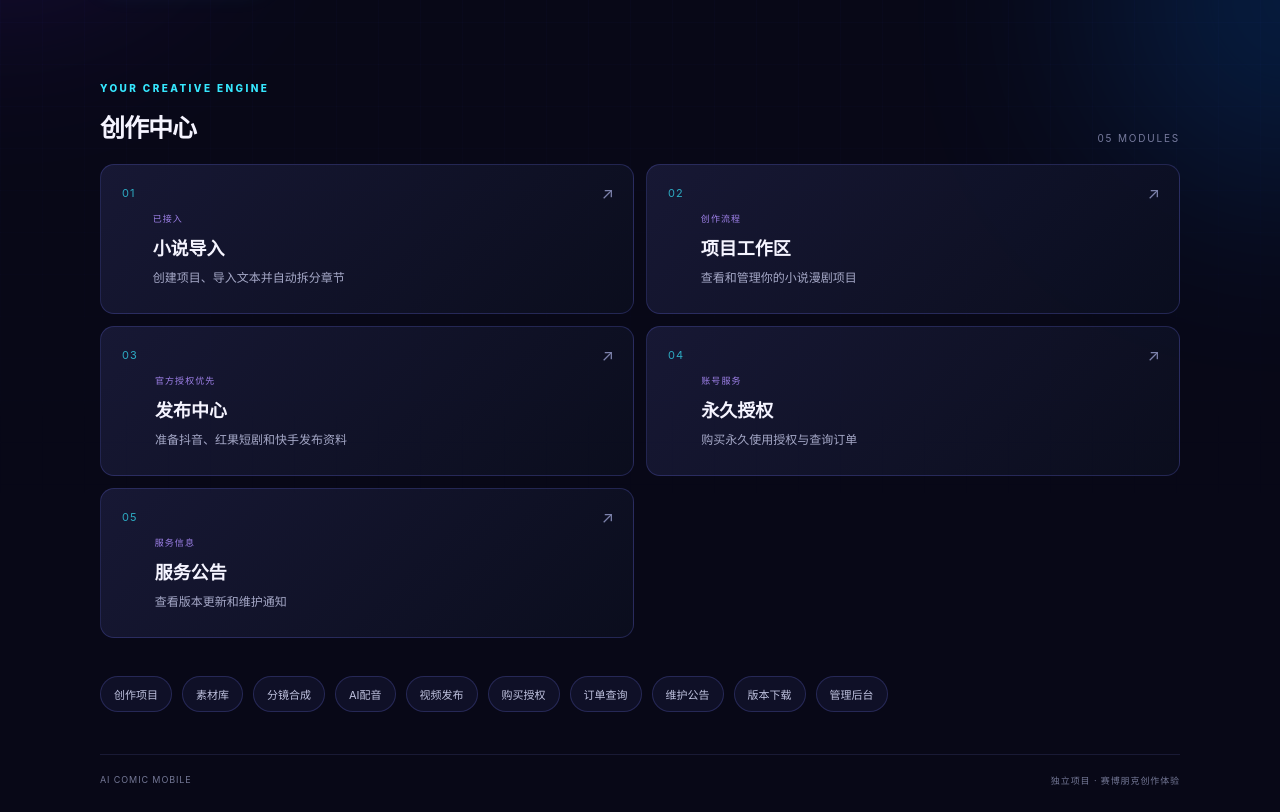
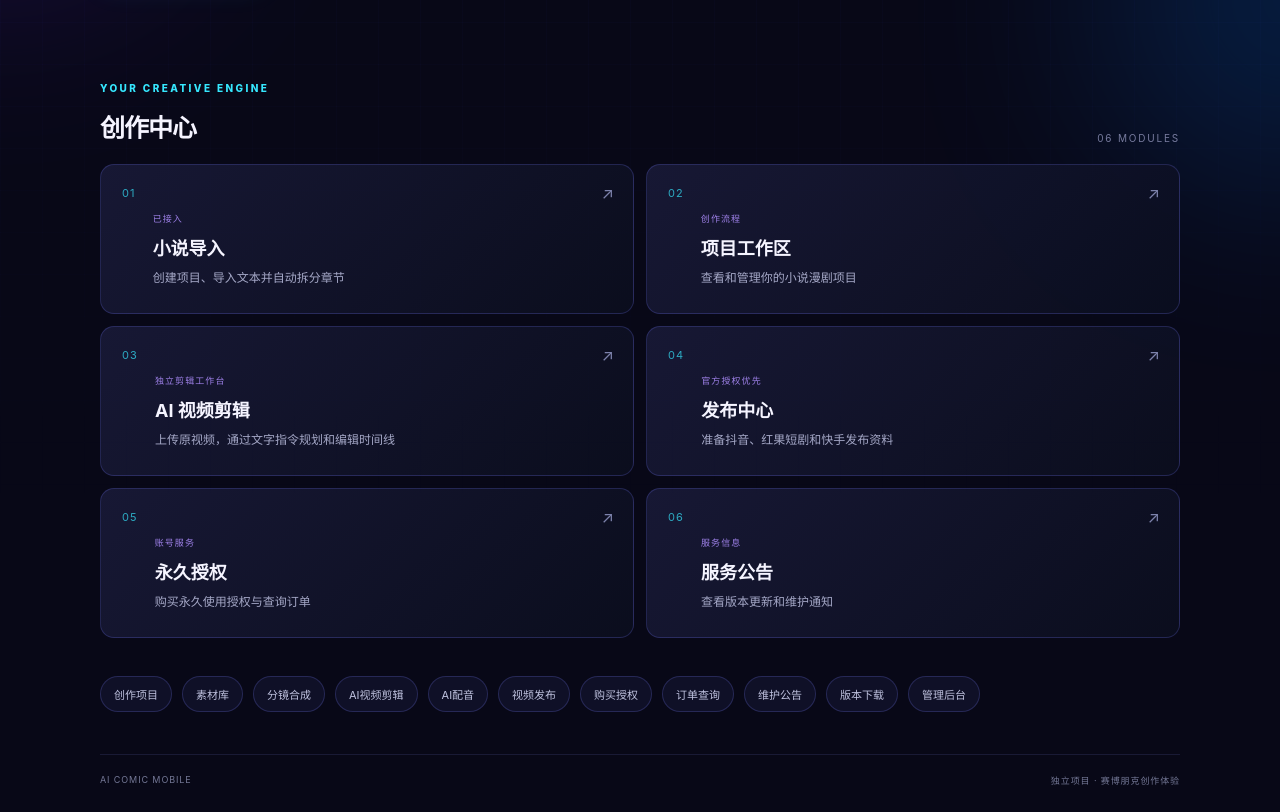
Before and after one commit to Qazwesrd/AI-Comic-Mobile, a Next.js app in the folder apps/web/: page / in a window 1280 px wide. Shown: the part 440-1252 px from the top of the page. Built offline with nearby package versions, Linux system fonts and the light colour scheme.

Commit message:
feat(video-editing): add editing workspace entry point

```diff
--- a/apps/web/src/app/page.tsx
+++ b/apps/web/src/app/page.tsx
@@ -1,9 +1,10 @@
 const modules = [
   { number: "01", title: "小说导入", detail: "创建项目、导入文本并自动拆分章节", status: "已接入", href: "/projects" },
   { number: "02", title: "项目工作区", detail: "查看和管理你的小说漫剧项目", status: "创作流程", href: "/projects" },
-  { number: "03", title: "发布中心", detail: "准备抖音、红果短剧和快手发布资料", status: "官方授权优先", href: "/publishing" },
-  { number: "04", title: "永久授权", detail: "购买永久使用授权与查询订单", status: "账号服务", href: "/store" },
-  { number: "05", title: "服务公告", detail: "查看版本更新和维护通知", status: "服务信息", href: "/notices" }
+  { number: "03", title: "AI 视频剪辑", detail: "上传原视频，通过文字指令规划和编辑时间线", status: "独立剪辑工作台", href: "/video-editing" },
+  { number: "04", title: "发布中心", detail: "准备抖音、红果短剧和快手发布资料", status: "官方授权优先", href: "/publishing" },
+  { number: "05", title: "永久授权", detail: "购买永久使用授权与查询订单", status: "账号服务", href: "/store" },
+  { number: "06", title: "服务公告", detail: "查看版本更新和维护通知", status: "服务信息", href: "/notices" }
 ];
 
 export default function HomePage() {
@@ -32,7 +33,7 @@ export default function HomePage() {
       <section className="workspace" id="modules">
         <div className="section-heading">
           <div><p className="eyebrow">YOUR CREATIVE ENGINE</p><h2>创作中心</h2></div>
-          <span className="section-count">05 MODULES</span>
+          <span className="section-count">06 MODULES</span>
         </div>
         <div className="module-grid">
           {modules.map((module) => (
@@ -49,7 +50,7 @@ export default function HomePage() {
         </div>
       </section>
 
-      <nav className="portal-nav"><a href="/projects">创作项目</a><a href="/assets">素材库</a><a href="/render">分镜合成</a><a href="/audio">AI配音</a><a href="/publishing">视频发布</a><a href="/store">购买授权</a><a href="/orders">订单查询</a><a href="/notices">维护公告</a><a href="/downloads">版本下载</a><a href="/admin">管理后台</a></nav>
+      <nav className="portal-nav"><a href="/projects">创作项目</a><a href="/assets">素材库</a><a href="/render">分镜合成</a><a href="/video-editing">AI视频剪辑</a><a href="/audio">AI配音</a><a href="/publishing">视频发布</a><a href="/store">购买授权</a><a href="/orders">订单查询</a><a href="/notices">维护公告</a><a href="/downloads">版本下载</a><a href="/admin">管理后台</a></nav>
       <footer className="footer">
         <span>AI COMIC MOBILE</span>
         <span>独立项目 · 赛博朋克创作体验</span>
```
